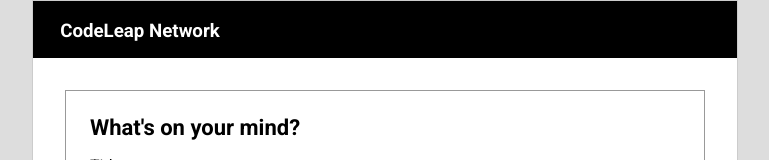
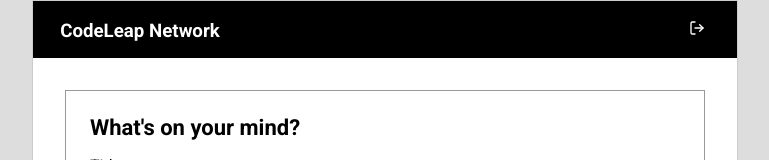
Before and after one commit to letFlavinho/codeleap-crud, a React (Vite) app: page /Posts in a window 1280 px wide. Shown: the top 160 px of the page, without its empty margins (255-1024 px from the left). Built offline with nearby package versions, Linux system fonts and the light colour scheme.

Commit message:
botão de logout

```diff
--- a/src/routes/Posts/Posts.css
+++ b/src/routes/Posts/Posts.css
@@ -9,7 +9,6 @@
 }
 header {
     padding: 1.2rem 1.7rem 1rem;
-
     display: flex;
     color: white;
     background-color: black;
@@ -23,3 +22,7 @@ section{
 .Post{
     margin: 2rem 0;
 }
+.logoutbtn{
+    margin-right: 0.3rem;
+    color: white;
+}
--- a/src/routes/Posts/Posts.jsx
+++ b/src/routes/Posts/Posts.jsx
@@ -1,12 +1,17 @@
 import style from "./Posts.css";
 import { NewPost } from "../../components/NewPost";
 import { Post } from "../../components/Post";
+import { FiLogOut } from "react-icons/fi";
+import { Outlet, Link } from "react-router-dom";
 
 export function Posts() {
   return (
     <div className="Posts">
       <header>
         <h3>CodeLeap Network</h3>
+        <Link to={`/`}>
+          <FiLogOut className="logoutbtn" />
+        </Link>
       </header>
       <section>
         <NewPost />
```
